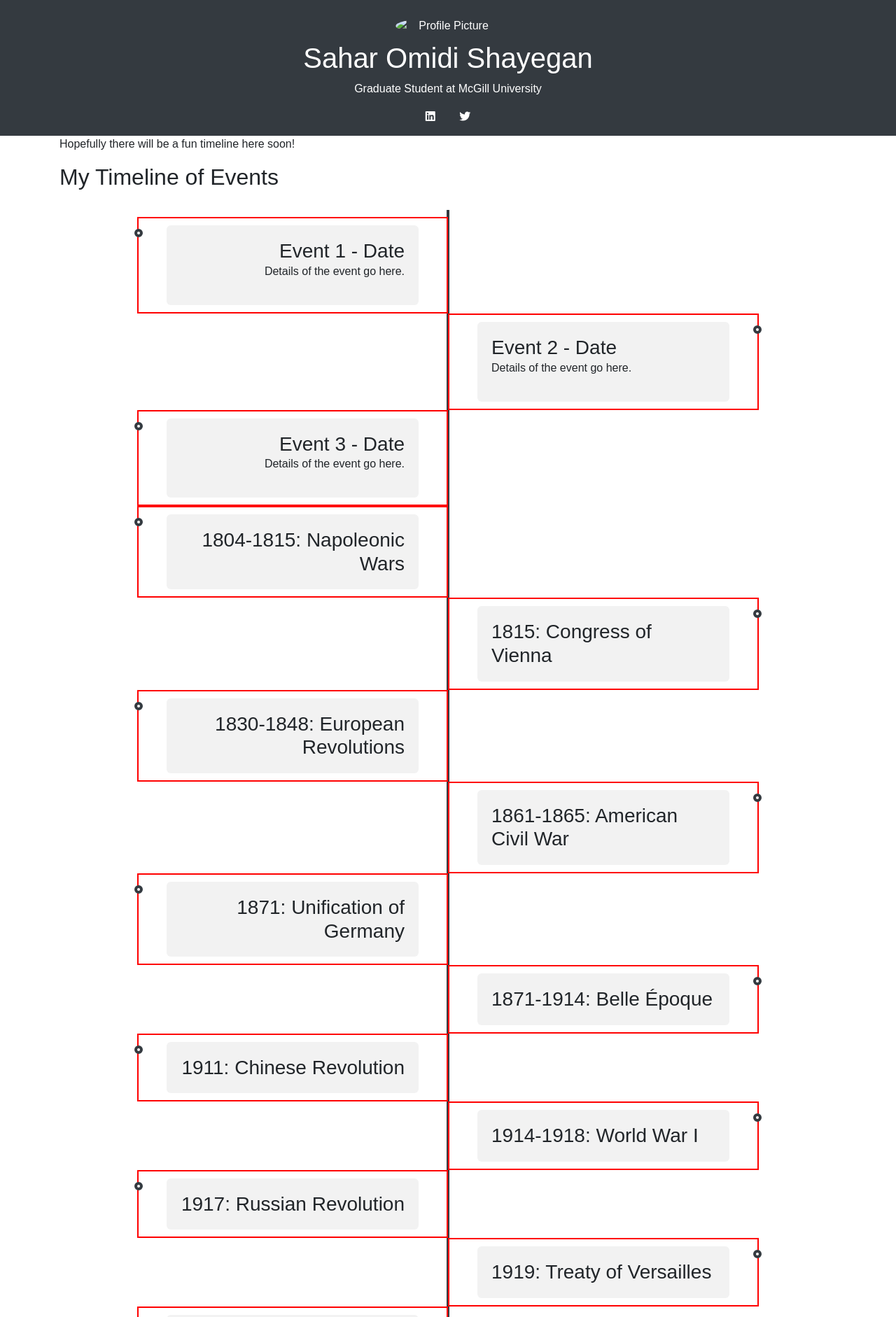
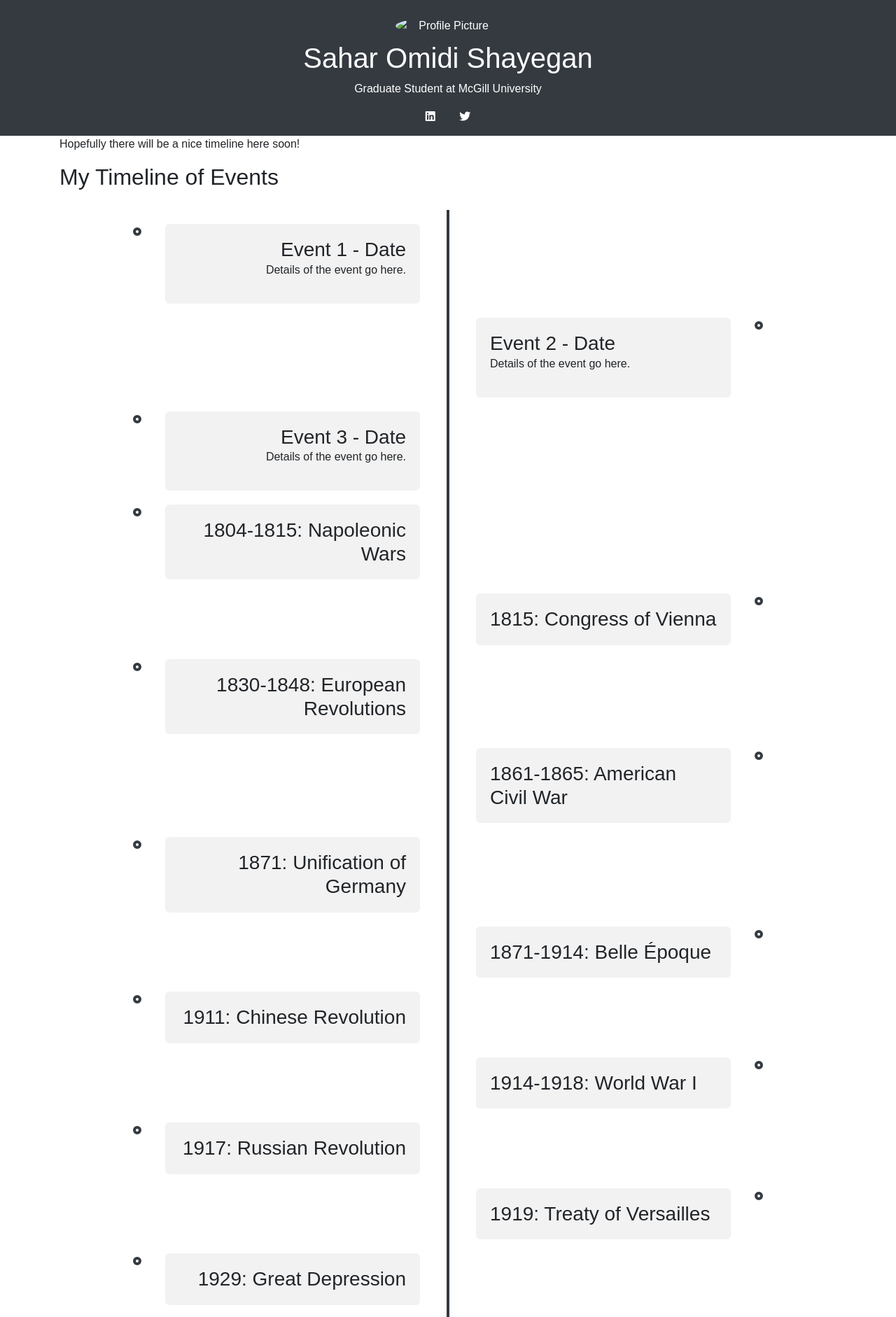
Before and after one commit to saharshayegan/saharshayegan.github.io, a Jekyll site: the page built from pages/timeline.md, in a window 1280 px wide. Shown: the top 1882 px of the page at 70% size. Built offline with Jekyll 4.4.1, drawn with Linux system fonts in a browser that asks for light colours.

Commit message:
remove red

```diff
--- a/_layouts/default.html
+++ b/_layouts/default.html
@@ -109,7 +109,7 @@
     .timeline-item.left .content {
       text-align: right;
     }
-    .timeline-item { border: 2px solid red; }
+    /* .timeline-item { border: 2px solid red; } */
   </style>
 </head>
 <body>
--- a/pages/timeline.md
+++ b/pages/timeline.md
@@ -3,7 +3,7 @@ layout: default
 title: "Timeline"
 permalink: /timeline/
 ---
-Hopefully there will be a fun timeline here soon!
+Hopefully there will be a nice timeline here soon!
 
 ## My Timeline of Events
 <div class="timeline-container">
```
